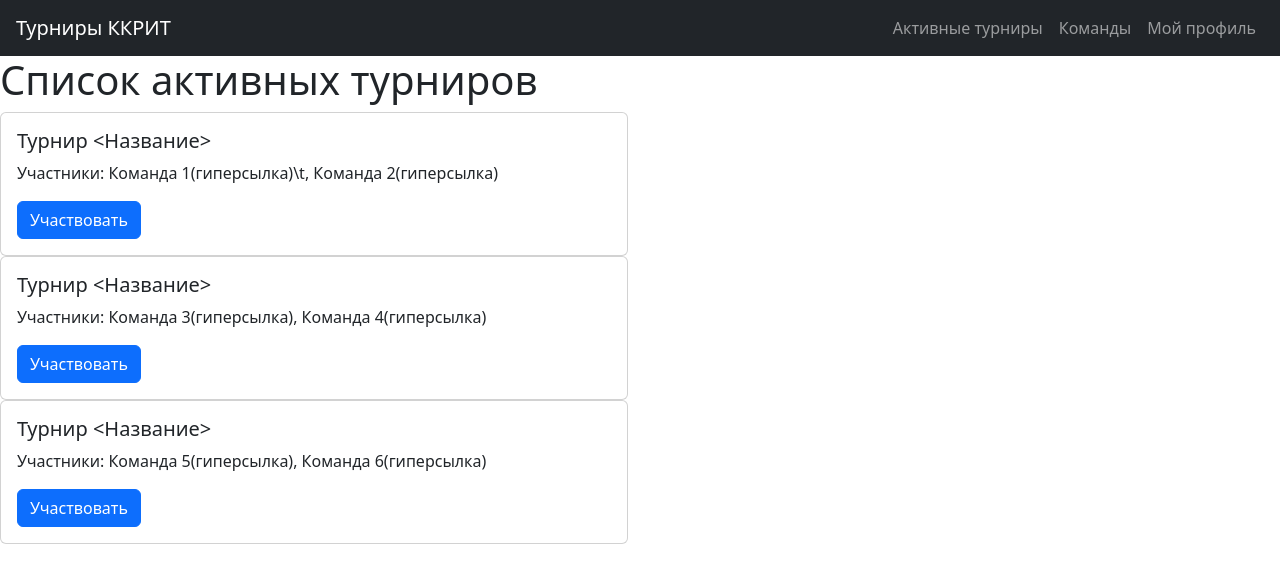
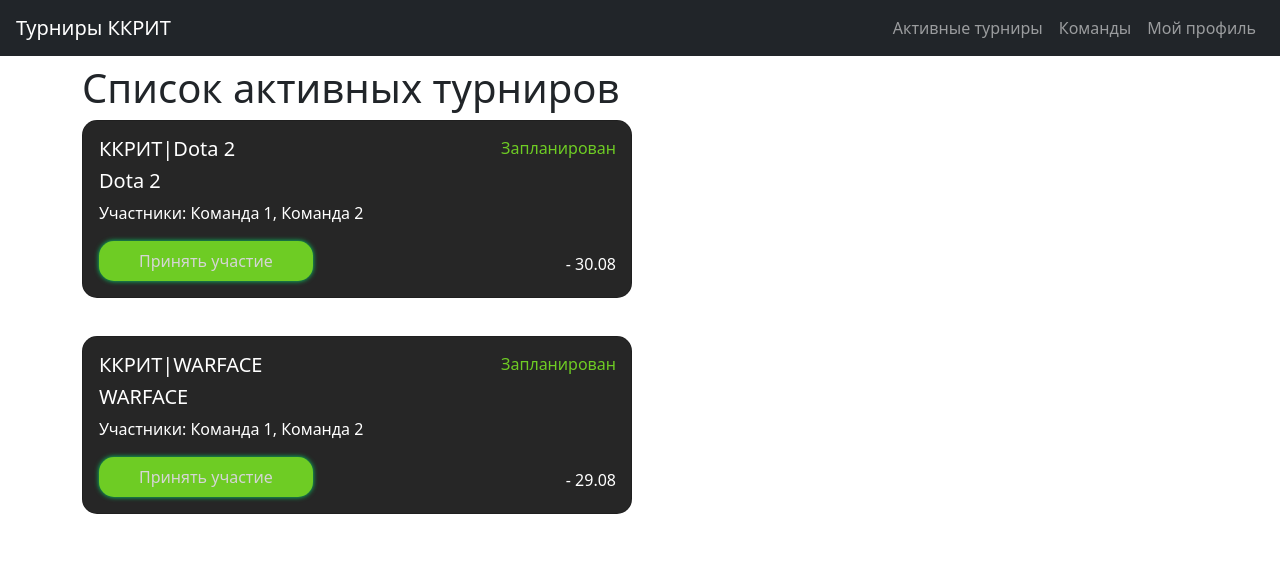
Before and after one commit to awtershokk/KKRITon_2024, a React (Create React App) app in the folder frontend/: page /tournaments in a window 1280 px wide. Shown: the top 582 px of the page. Built offline with nearby package versions, Linux system fonts and the light colour scheme.

Commit message:
Изменение карточки турнира

```diff
--- a/frontend/src/components/TournamentCard.js
+++ b/frontend/src/components/TournamentCard.js
@@ -1,13 +1,16 @@
 import React from 'react';
-
-const TournamentCard = ({ title, content, buttonText }) => {
+import '../styles/TournamentCard.css';
+const TournamentCard = ({ title, discipline, status, date_satrt, date_end, teams }) => {
     return (
         <div className="col-sm-6">
             <div className="card">
                 <div className="card-body">
                     <h5 className="card-title">{title}</h5>
-                    <p className="card-text">{content}</p>
-                    <a href="#" className="btn btn-primary">{buttonText}</a>
+                    <h5 className="card-title">{discipline}</h5>
+                    <h7 className="card-title status">{status}</h7>
+                    <h6 className="card-title date-range">{date_satrt} - {date_end}</h6>
+                    <p className="card-text">{teams}</p>
+                    <a href="#" className="btn btn-primary">Принять участие</a>
                 </div>
             </div>
         </div>
--- a/frontend/src/pages/common/Tournaments.js
+++ b/frontend/src/pages/common/Tournaments.js
@@ -6,35 +6,39 @@ export default function Tournaments() {
     return (
         <div>
             <Header/>
-            <h1>Список активных турниров</h1>
+            <div className="container">
 
-            <div className="row">
+                <h1 className="mt-2">Список активных турниров</h1>
+
+                <div className="row mt-2">
+                    <div className="col-md-6">
                         <TournamentCard
-                    title="Турнир <Название>"
-                    content="Участники: Команда 1(гиперсылка)\t,
-                    Команда 2(гиперсылка)"
+                            title="ККРИТ|Dota 2"
+                            discipline="Dota 2"
+                            status="Запланирован"
+                            date_start="19.08"
+                            date_end="30.08"
+                            teams="Участники: Команда 1, Команда 2"
                             buttonText="Участвовать"
                         />
                     </div>
+                </div>
 
-            <div className="row">
+                <div className="row mt-2">
+                    <div className="col-md-6">
                         <TournamentCard
-                    title="Турнир <Название>"
-                    content="Участники: Команда 3(гиперсылка), Команда 4(гиперсылка)"
+                            title="ККРИТ|WARFACE"
+                            discipline="WARFACE"
+                            status="Запланирован"
+                            date_start="18.08"
+                            date_end="29.08"
+                            teams="Участники: Команда 1, Команда 2"
                             buttonText="Участвовать"
                         />
                     </div>
-
-            <div className="row">
-                <TournamentCard
-                    title="Турнир <Название>"
-                    content="Участники: Команда 5(гиперсылка), Команда 6(гиперсылка)"
-                    buttonText="Участвовать"
-                />
                 </div>
-
             </div>
-
+        </div>
 
     );
 };
--- /dev/null
+++ b/frontend/src/styles/TournamentCard.css
@@ -0,0 +1,42 @@
+.card {
+    background-color: #262626;
+    position: relative;
+    width: 550px;
+    margin-bottom: 30px;
+    border-radius: 15px;
+}
+
+.card-title {
+    color: white;
+}
+
+
+.status {
+    position: absolute;
+    top: 15px;
+    right: 15px;
+    color: #6ECC24;
+}
+
+.card-text {
+    color: white;
+}
+
+.btn-primary {
+    background-color: #6ECC24;
+    color: #d5d5d5;
+    padding: 8px 40px;
+    border-radius: 15px;
+    border: none;
+    box-shadow: 0px 0px 5px 0px rgba(2, 255, 121, 0.82);
+}
+.btn-primary:hover{
+    background-color: #4c8618;
+    color: #ffffff;
+    transition: 0.3s;
+}
+.date-range {
+    position: absolute;
+    bottom: 15px;
+    right: 15px;
+}
```
Lines whose indentation alone changed are shown as unchanged.
